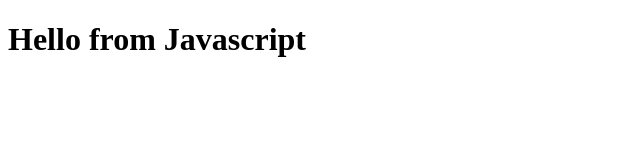
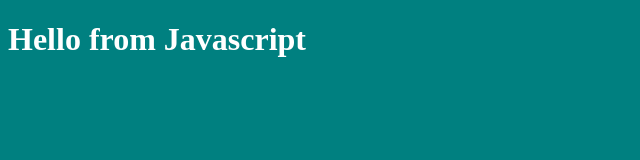
Before and after one commit to lannyducas/git-workshop-2022, a plain HTML site: page index.html in a window 1280 px wide. Shown: the whole page, without its empty margins (0-640 px from the left). Drawn offline with Linux system fonts and the light colour scheme.

Commit message:
added css

```diff
--- a/index.html
+++ b/index.html
@@ -5,6 +5,7 @@
     <meta http-equiv="X-UA-Compatible" content="IE=edge">
     <meta name="viewport" content="width=device-width, initial-scale=1.0">
     <title>Document</title>
+    <link rel="stylesheet" href="./main.css"/>
 </head>
 <body>
     <h1>Hello from Javascript</h1>
--- /dev/null
+++ b/main.css
@@ -0,0 +1,4 @@
+body {
+background-color: teal;
+color: #fff
+}
```
